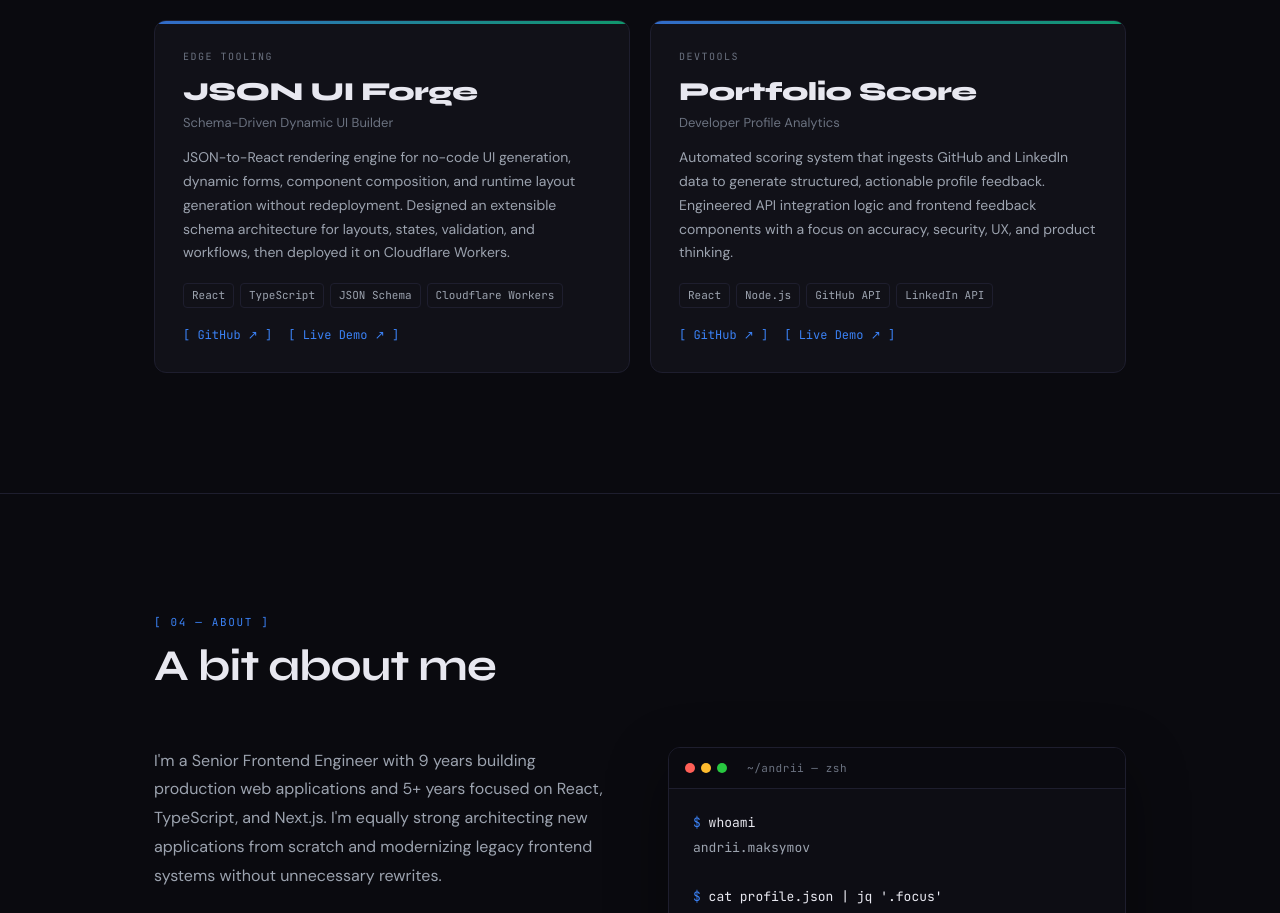
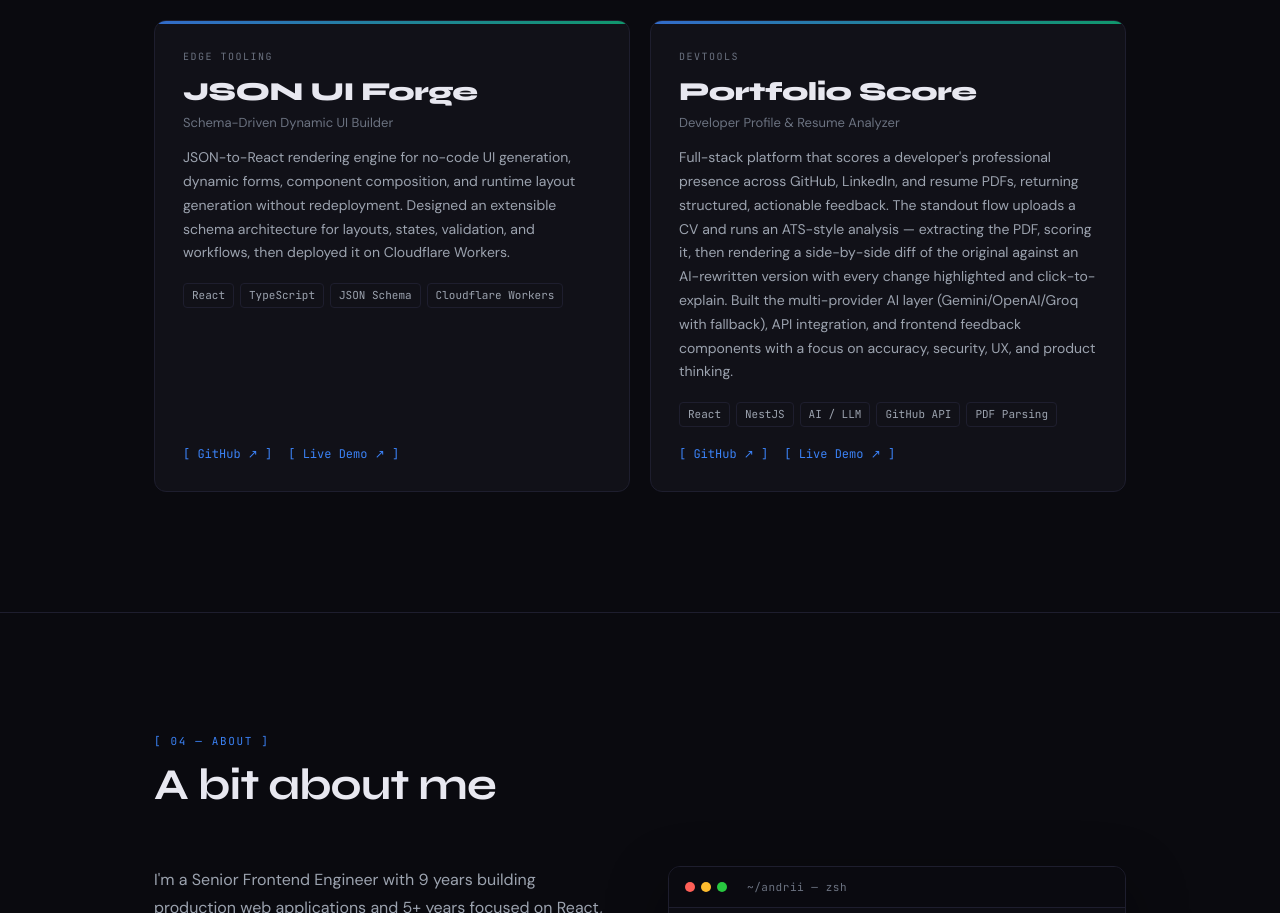
Before and after one commit to andriimaksymov/portfolio, a React (Vite) app: page / in a window 1280 px wide. Shown: the part 5173-6086 px from the top of the page. Built offline with nearby package versions, Linux system fonts and the light colour scheme.

Commit message:
feat: update project description and subtitle for improved clarity and detail

```diff
--- a/src/data/portfolio.ts
+++ b/src/data/portfolio.ts
@@ -206,10 +206,10 @@ export const projects: ProjectsContent = {
     {
       label: "Devtools",
       title: "Portfolio Score",
-      subtitle: "Developer Profile Analytics",
+      subtitle: "Developer Profile & Resume Analyzer",
       description:
-        "Automated scoring system that ingests GitHub and LinkedIn data to generate structured, actionable profile feedback. Engineered API integration logic and frontend feedback components with a focus on accuracy, security, UX, and product thinking.",
-      tags: ["React", "Node.js", "GitHub API", "LinkedIn API"],
+        "Full-stack platform that scores a developer's professional presence across GitHub, LinkedIn, and resume PDFs, returning structured, actionable feedback. The standout flow uploads a CV and runs an ATS-style analysis — extracting the PDF, scoring it, then rendering a side-by-side diff of the original against an AI-rewritten version with every change highlighted and click-to-explain. Built the multi-provider AI layer (Gemini/OpenAI/Groq with fallback), API integration, and frontend feedback components with a focus on accuracy, security, UX, and product thinking.",
+      tags: ["React", "NestJS", "AI / LLM", "GitHub API", "PDF Parsing"],
       links: [
         { label: "GitHub", href: profile.github, external: true },
         { label: "Live Demo", href: "https://portfolio-score-frontend.vercel.app/", external: true },
```
Also changed, not shown: 1 other file (tests, documents, lock files or other folders).
